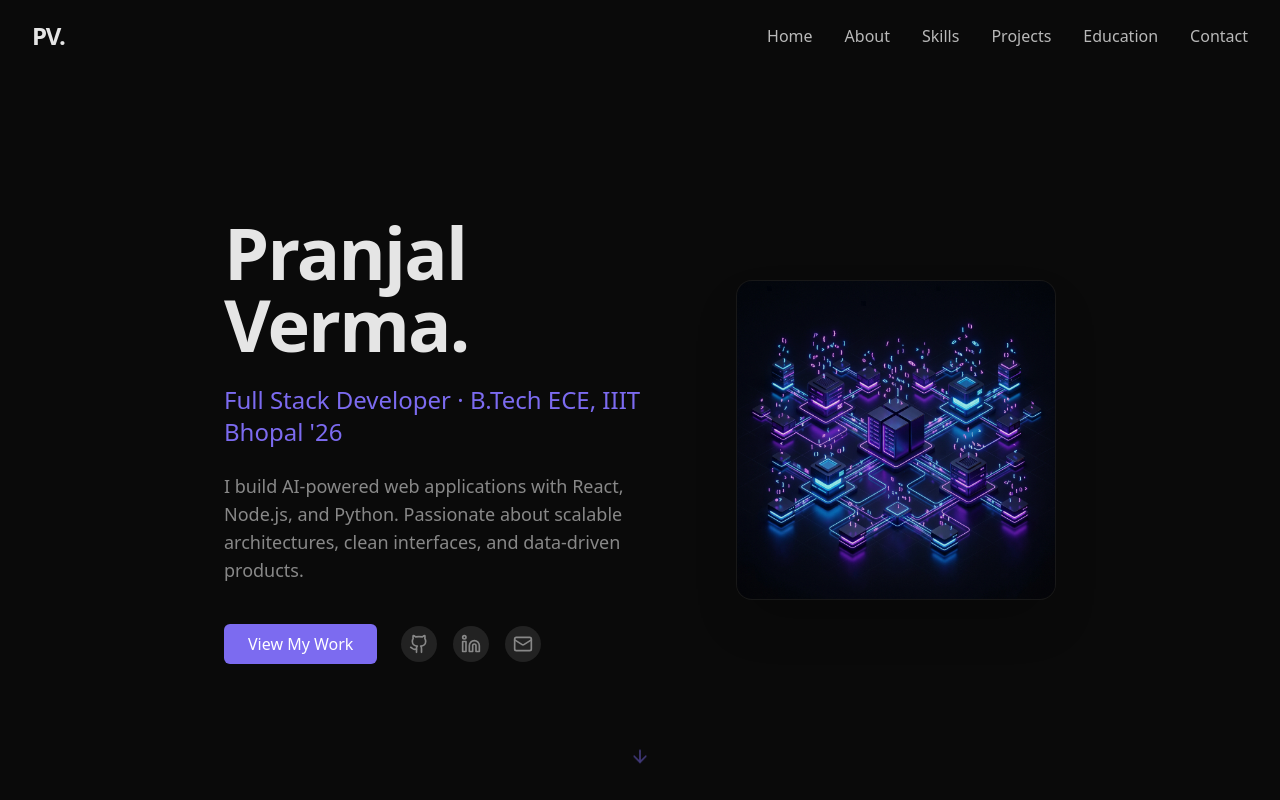
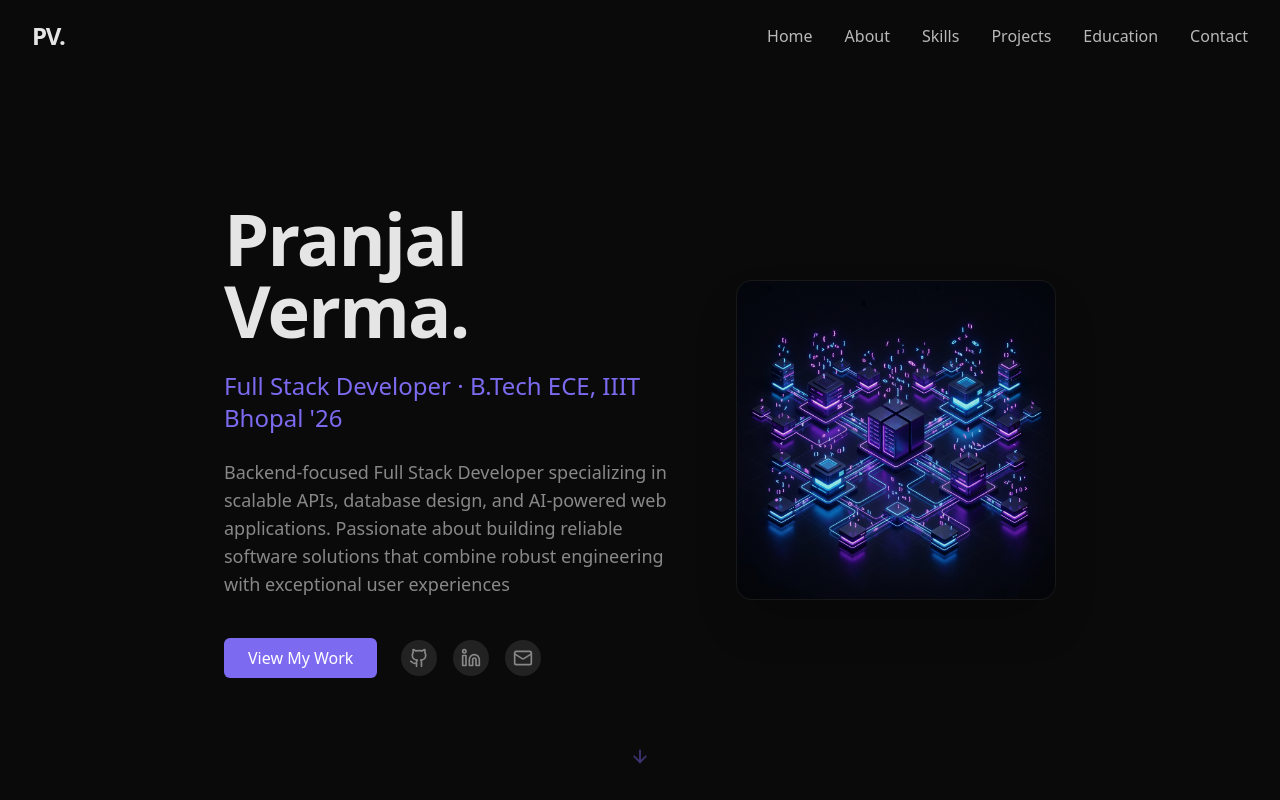
Before and after one commit to pran-ekaiva006/portfolio, a React (Vite) app: page / in a window 1280 px wide. Shown: the top 800 px of the page. Built offline with nearby package versions, Linux system fonts and the light colour scheme.

Commit message:
chore: update hero section bio description

```diff
--- a/src/components/HeroSection.jsx
+++ b/src/components/HeroSection.jsx
@@ -17,8 +17,9 @@ export const Herosection = () => {
           </h2>
 
           <p className="text-lg text-muted-foreground max-w-xl">
-            I build AI-powered web applications with React, Node.js, and Python.
-            Passionate about scalable architectures, clean interfaces, and data-driven products.
+            Backend-focused Full Stack Developer specializing in scalable APIs, database design,
+            and AI-powered web applications. Passionate about building reliable software solutions
+            that combine robust engineering with exceptional user experiences
           </p>
 
           <div className="flex flex-wrap justify-center md:justify-start gap-4 pt-4">
```
Also changed, not shown: 1 other file (tests, documents, lock files or other folders).
